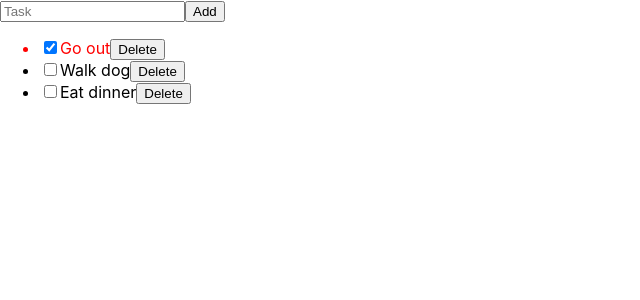
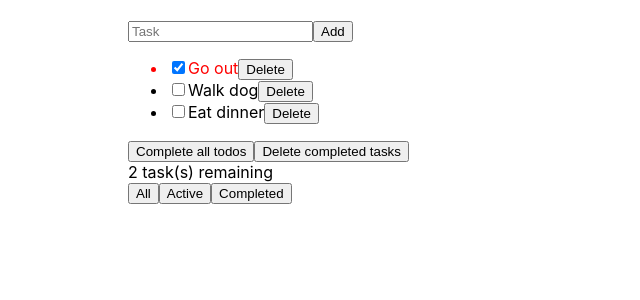
Before and after one commit to dthrcrpz/react-practice, a React (Vite) app: page / in a window 1280 px wide. Shown: the top 300 px of the page, without its empty margins (0-640 px from the left). Built offline with nearby package versions, Linux system fonts and the light colour scheme.

Commit message:
add more todo functions

```diff
--- a/src/App.css
+++ b/src/App.css
@@ -1,3 +1,9 @@
+.App {
+    max-width: 1024px;
+    width: 100%;
+    margin: 20px auto;
+}
+
 .complete {
     color: red
 }
--- a/src/App.jsx
+++ b/src/App.jsx
@@ -72,6 +72,34 @@ function App() {
     setTodos(updatedTodos)
   }
 
+  function remaining() {
+    return todos.filter(todo => !todo.isComplete).length
+  }
+
+  function completeAllTodos() {
+    const updatedTodos = todos.map(todo => {
+      todo.isComplete = true
+
+      return todo
+    })
+
+    setTodos(updatedTodos)
+  }
+
+  function deleteCompleted() {
+    setTodos([...todos].filter(todo => !todo.isComplete))
+  }
+
+  function todosFiltered(filter) {
+    if (filter == 'all') {
+      return todos
+    } else if (filter == 'active') {
+      return todos.filter(todo => !todo.isComplete)
+    } else if (filter == 'completed') {
+      return todos.filter(todo => todo.isComplete)
+    }
+  }
+
   return (
     <div className="App">
       <TodoForm addTodo={addTodo}/>
@@ -83,6 +111,10 @@ function App() {
           markAsEditing={markAsEditing}
           updateTodo={updateTodo}
           deleteTodo={deleteTodo}
+          remaining={remaining}
+          completeAllTodos={completeAllTodos}
+          deleteCompleted={deleteCompleted}
+          todosFiltered={todosFiltered}
         />
       ) : (
         <NoTodos/>
--- /dev/null
+++ b/src/components/TodoFilters.jsx
@@ -0,0 +1,11 @@
+function TodoFilters({ filter, setFilter }) {
+  return (
+    <div>
+      <button onClick={() => setFilter(filter = 'all')}>All</button>
+      <button onClick={() => setFilter(filter = 'active')}>Active</button>
+      <button onClick={() => setFilter(filter = 'completed')}>Completed</button>
+    </div>
+  )
+}
+
+export default TodoFilters
--- /dev/null
+++ b/src/components/TodoItemsRemaining.jsx
@@ -0,0 +1,7 @@
+function TodoItemsRemaining({ remaining }) {
+  return (
+    <div>{ remaining() } task(s) remaining</div>
+  )
+}
+
+export default TodoItemsRemaining
--- a/src/components/TodoList.jsx
+++ b/src/components/TodoList.jsx
@@ -1,17 +1,27 @@
 import propTypes from "prop-types"
+import { useState } from "react"
+import TodoFilters from "./TodoFilters"
+import TodoItemsRemaining from "./TodoItemsRemaining"
 
 TodoList.propTypes = {
   todos: propTypes.array.isRequired,
   toggleTodo: propTypes.func.isRequired,
   markAsEditing: propTypes.func.isRequired,
   updateTodo: propTypes.func.isRequired,
-  deleteTodo: propTypes.func.isRequired
+  deleteTodo: propTypes.func.isRequired,
+  remaining: propTypes.func.isRequired,
+  completeAllTodos: propTypes.func.isRequired,
+  deleteCompleted: propTypes.func.isRequired,
+  todosFiltered: propTypes.func.isRequired
 }
 
-function TodoList({ todos, toggleTodo, markAsEditing, updateTodo, deleteTodo }) {
+function TodoList({ todos, toggleTodo, markAsEditing, updateTodo, deleteTodo, remaining, completeAllTodos, deleteCompleted, todosFiltered }) {
+  const [filter, setFilter] = useState('all')
+
   return (
+    <>
       <ul>
-      {todos.map((todo, key) => (
+        {todosFiltered(filter).map((todo, key) => (
           <li key={key} className={`todo ${todo.isComplete ? 'complete' : ''}`}>
             {!todo.isEditing ? (
               <div>
@@ -37,6 +47,15 @@ function TodoList({ todos, toggleTodo, markAsEditing, updateTodo, deleteTodo })
           </li>
         ))}
       </ul>
+      <button onClick={() => completeAllTodos()}>Complete all todos</button>
+      <button onClick={() => deleteCompleted()}>Delete completed tasks</button>
+
+      <TodoItemsRemaining remaining={remaining}/>
+      <TodoFilters
+        filter={filter}
+        setFilter={setFilter}
+      />
+    </>
   )
 }
 
```
Lines whose indentation alone changed are shown as unchanged.
